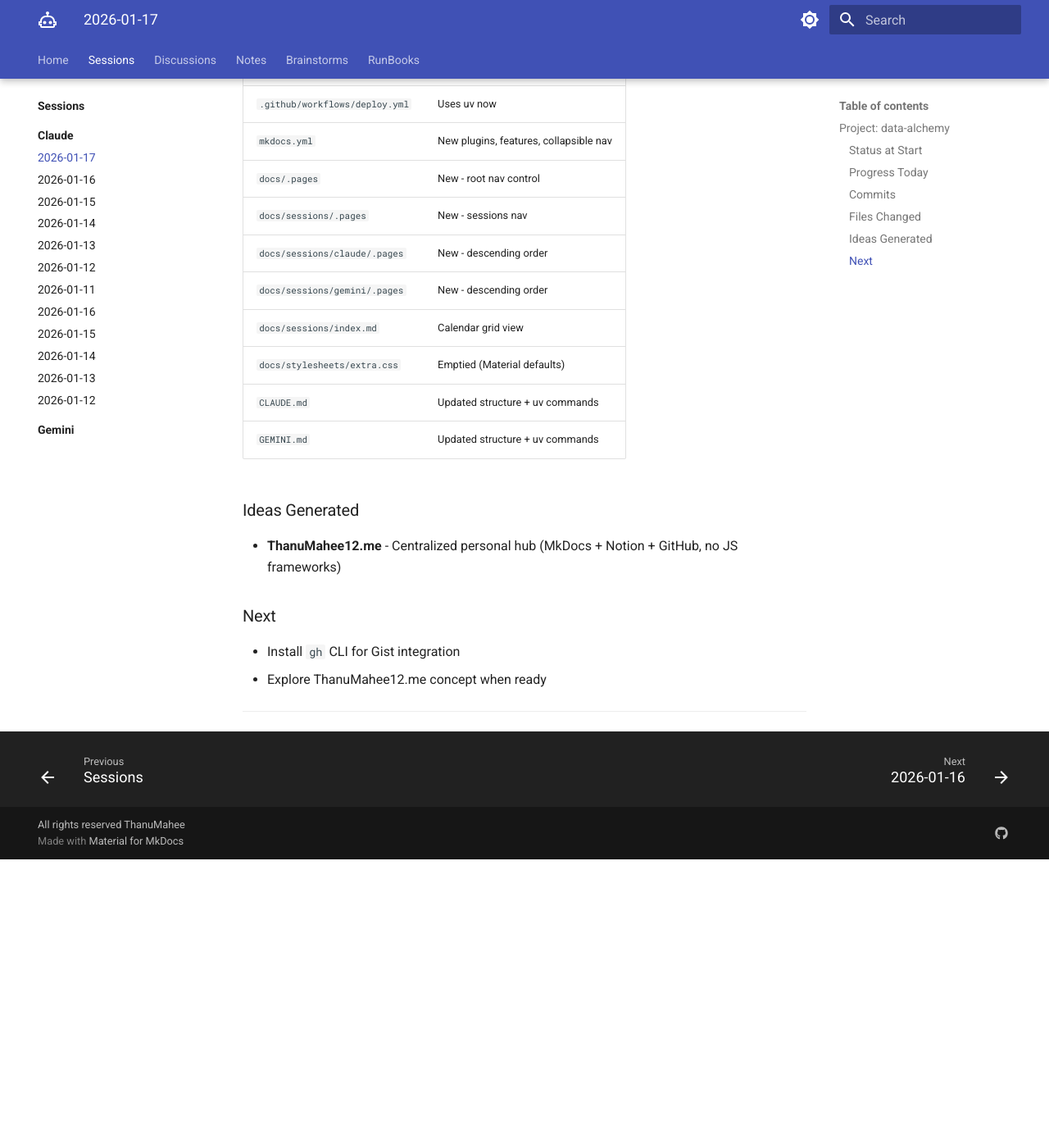
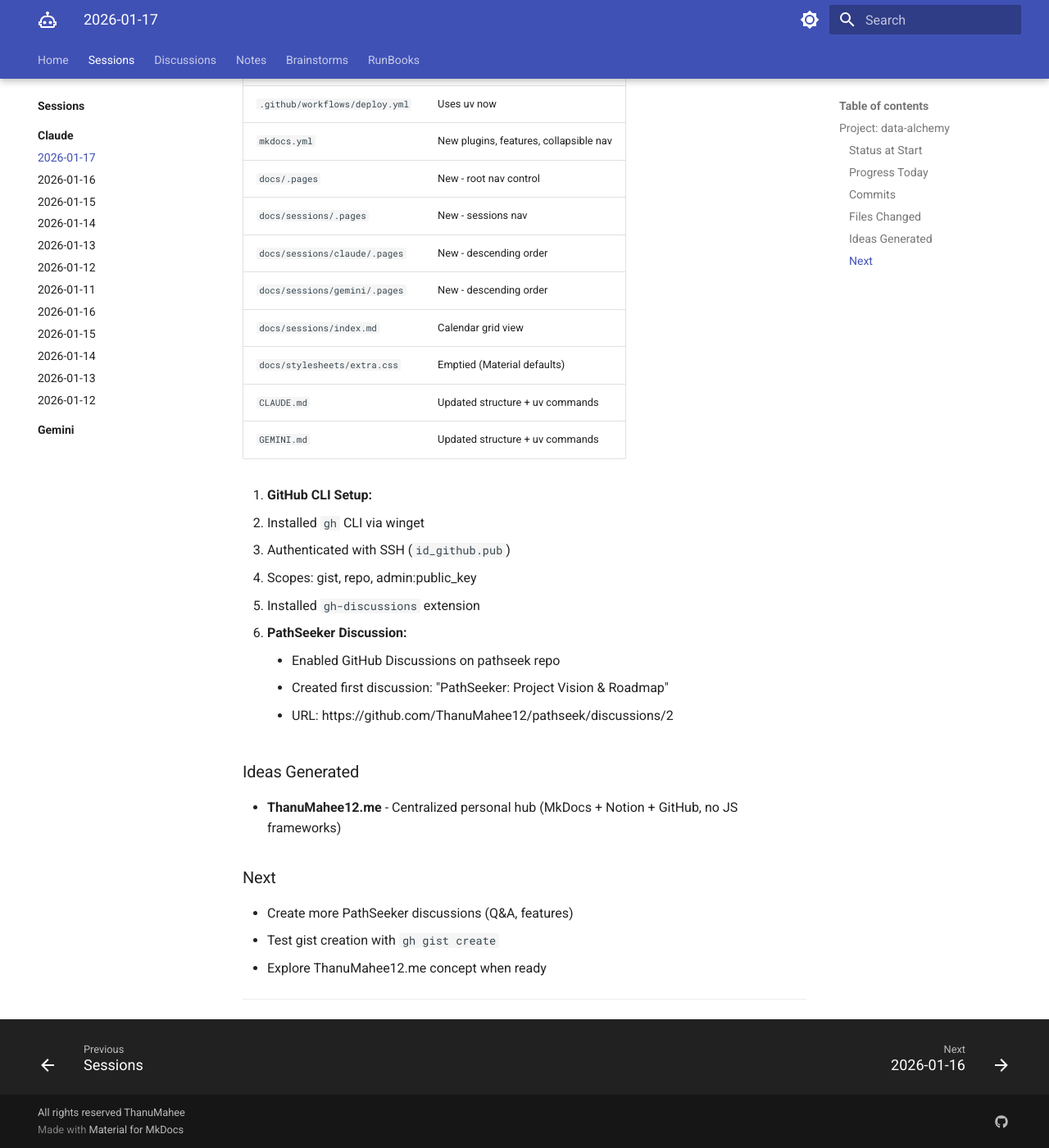
Before and after one commit to ThanuMahee12/AgentContext, an MkDocs documentation site: the page built from docs/sessions/claude/w-2026-01-17.md, in a window 1280 px wide and 1400 px high, scrolled down 2125 px. Shown: the whole window at 82% size. Built offline with MkDocs 1.6.1 and Material for MkDocs 9.7.7, drawn with Linux system fonts in a browser that asks for light colours; before the commit the page ends 3173 px from its top, so only the background shows below that.

Commit message:
docs: add gh CLI setup and PathSeeker discussion

```diff
--- a/docs/sessions/claude/w-2026-01-17.md
+++ b/docs/sessions/claude/w-2026-01-17.md
@@ -83,13 +83,25 @@
 | `CLAUDE.md` | Updated structure + uv commands |
 | `GEMINI.md` | Updated structure + uv commands |
 
+9. **GitHub CLI Setup:**
+   - Installed `gh` CLI via winget
+   - Authenticated with SSH (`id_github.pub`)
+   - Scopes: gist, repo, admin:public_key
+   - Installed `gh-discussions` extension
+
+10. **PathSeeker Discussion:**
+    - Enabled GitHub Discussions on pathseek repo
+    - Created first discussion: "PathSeeker: Project Vision & Roadmap"
+    - URL: https://github.com/ThanuMahee12/pathseek/discussions/2
+
 ### Ideas Generated
 
 - **ThanuMahee12.me** - Centralized personal hub (MkDocs + Notion + GitHub, no JS frameworks)
 
 ### Next
 
-- Install `gh` CLI for Gist integration
+- Create more PathSeeker discussions (Q&A, features)
+- Test gist creation with `gh gist create`
 - Explore ThanuMahee12.me concept when ready
 
 ---
```
